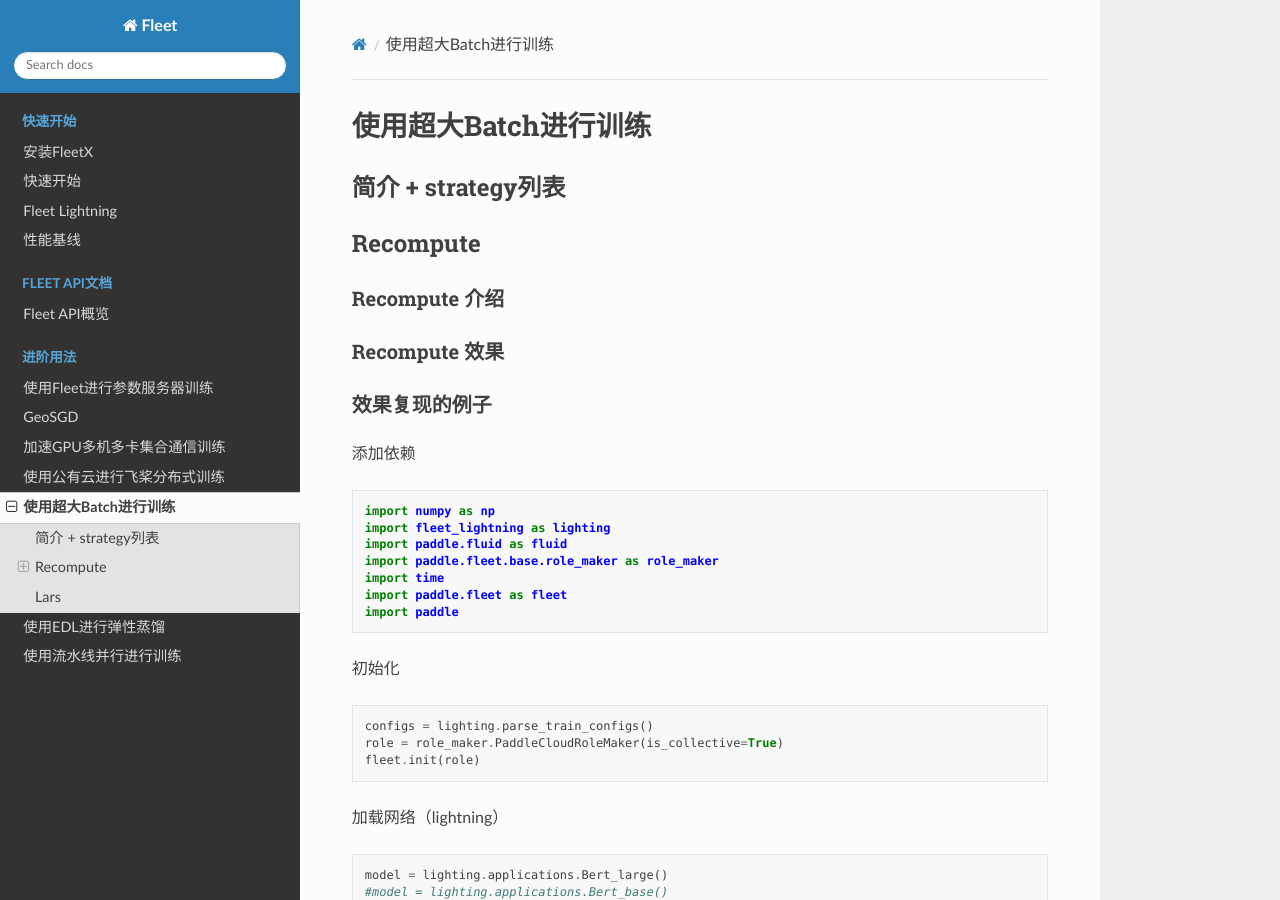
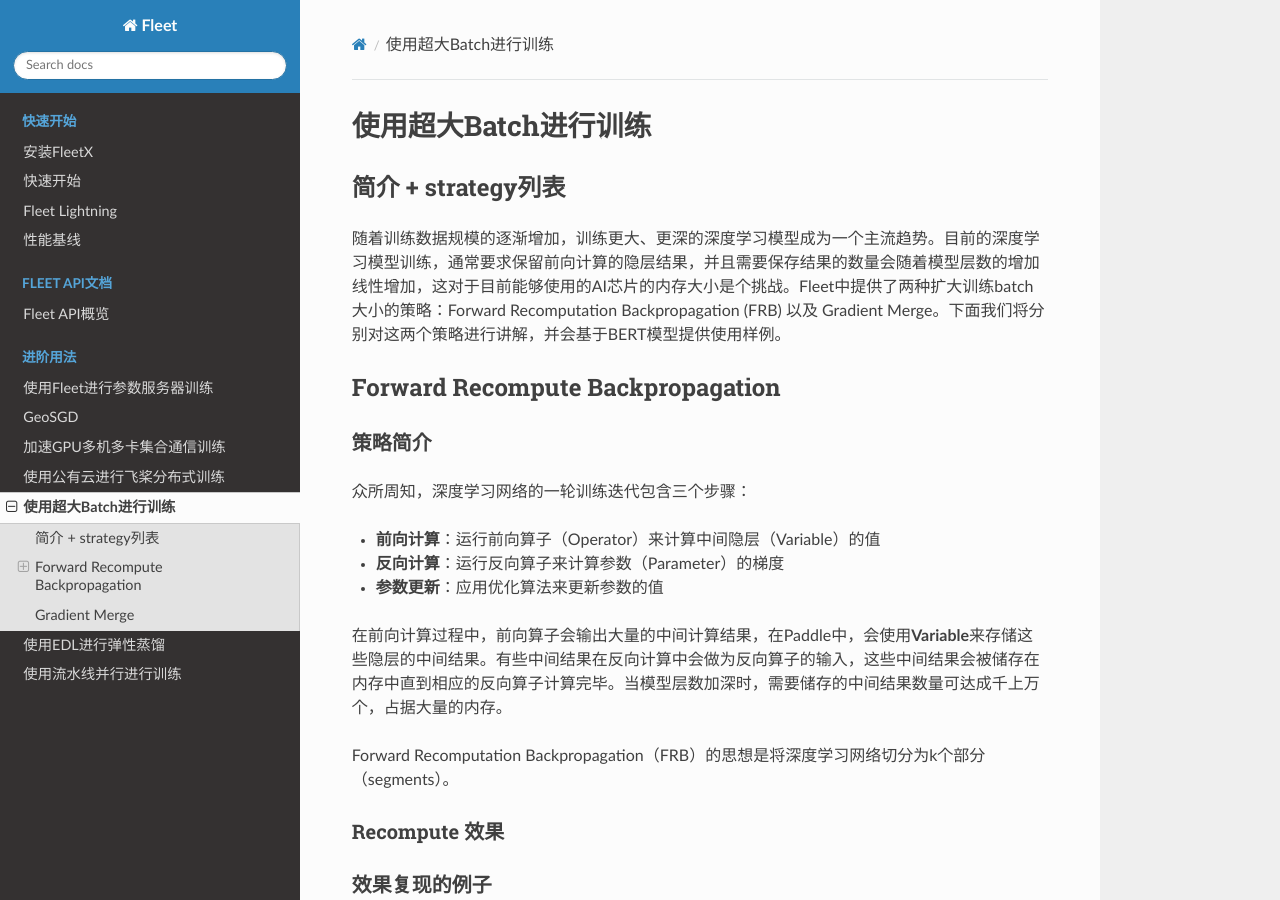
Before and after one commit to qjing666/FleetDoc, a Sphinx documentation site: the page built from docs/source/paddle_fleet/fleet_large_batch_training_techniques_cn.md, in a window 1280 px wide and 900 px high. Built offline with Sphinx 7.4.7 and the Read the Docs theme 2.0.0, drawn with Linux system fonts in a browser that asks for light colours; pages that are not in the unit, such as notebooks, are missing from menus.

Commit message:
update doc

````diff
--- a/docs/source/paddle_fleet/fleet_large_batch_training_techniques_cn.md
+++ b/docs/source/paddle_fleet/fleet_large_batch_training_techniques_cn.md
@@ -2,9 +2,21 @@
 
 ## 简介 + strategy列表
 
-## Recompute
+随着训练数据规模的逐渐增加，训练更大、更深的深度学习模型成为一个主流趋势。目前的深度学习模型训练，通常要求保留前向计算的隐层结果，并且需要保存结果的数量会随着模型层数的增加线性增加，这对于目前能够使用的AI芯片的内存大小是个挑战。Fleet中提供了两种扩大训练batch大小的策略：Forward Recomputation Backpropagation (FRB) 以及 Gradient Merge。下面我们将分别对这两个策略进行讲解，并会基于BERT模型提供使用样例。
+## Forward Recompute Backpropagation
 
-### Recompute 介绍
+### 策略简介
+
+众所周知，深度学习网络的一轮训练迭代包含三个步骤：
+
+- **前向计算**：运行前向算子（Operator）来计算中间隐层（Variable）的值
+- **反向计算**：运行反向算子来计算参数（Parameter）的梯度
+- **参数更新**：应用优化算法来更新参数的值
+
+在前向计算过程中，前向算子会输出大量的中间计算结果，在Paddle中，会使用**Variable**来存储这些隐层的中间结果。有些中间结果在反向计算中会做为反向算子的输入，这些中间结果会被储存在内存中直到相应的反向算子计算完毕。当模型层数加深时，需要储存的中间结果数量可达成千上万个，占据大量的内存。
+
+Forward Recomputation Backpropagation（FRB）的思想是将深度学习网络切分为k个部分（segments）。
+
 
 ### Recompute 效果
 
@@ -78,4 +90,4 @@ for i, data in enumerate(data_loader()):
 ```
 
 
-## Lars
+## Gradient Merge
````
